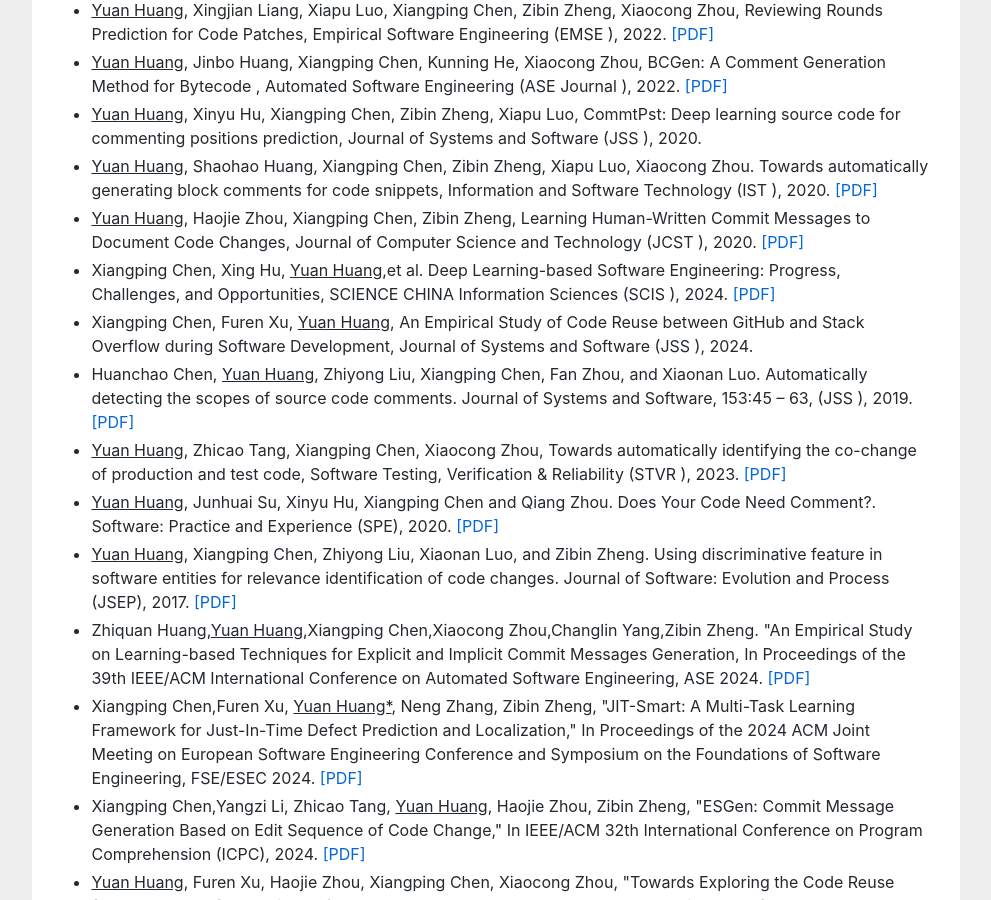
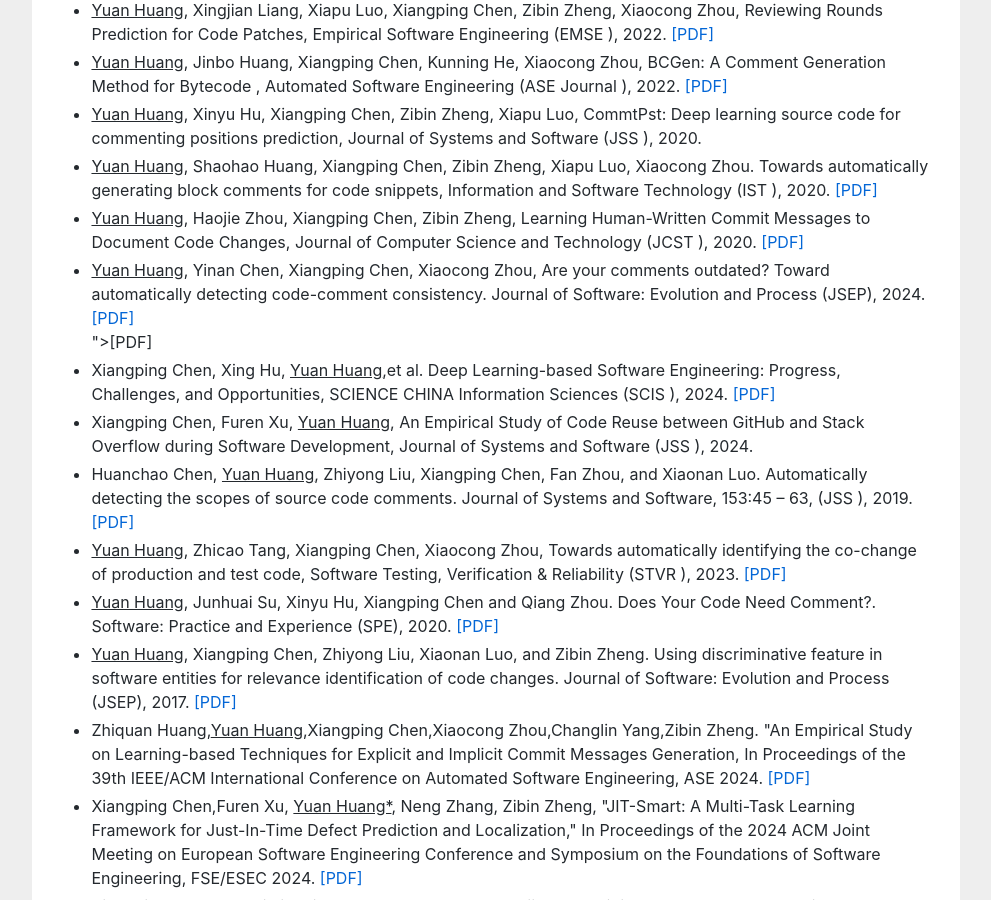
Before and after one commit to huangyuan-hy/huangyuan-hy.github.io, a Jekyll site: the page index.html, which Jekyll copies as it is, in a window 1280 px wide and 900 px high, scrolled down 2399 px. Shown: the whole window, without its empty margins (144-1135 px from the left). Built offline with Jekyll 4.4.1, drawn with Linux system fonts in a browser that asks for light colours.

Commit message:
Update index.html

```diff
--- a/index.html
+++ b/index.html
@@ -156,6 +156,7 @@ empirical study to learn how programmers reuse code on <a href="https://stackove
 <li><u>Yuan Huang</u>, Xinyu Hu, Xiangping Chen, Zibin Zheng, Xiapu Luo, CommtPst: Deep learning source code for commenting positions prediction, Journal of Systems and Software (JSS <a href="" style="color:red;"> </a>), 2020.</li>
 <li><u>Yuan Huang</u>, Shaohao Huang, Xiangping Chen, Zibin Zheng, Xiapu Luo, Xiaocong Zhou. Towards automatically generating block comments for code snippets, Information and Software Technology (IST <a href="" style="color:red;"> </a>), 2020. <a href="https://www.sciencedirect.com/science/article/abs/pii/S0950584920301427">[PDF]</a></li>
 <li><u>Yuan Huang</u>, Haojie Zhou, Xiangping Chen, Zibin Zheng, Learning Human-Written Commit Messages to Document Code Changes, Journal of Computer Science and Technology (JCST <a href="" style="color:red;">  </a>), 2020. <a href="https://jcst.ict.ac.cn/fileup/1000-9000/PDF/2020-6-3-0496.pdf">[PDF]</a></li>
+<li><u>Yuan Huang</u>, Yinan Chen, Xiangping Chen, Xiaocong Zhou, Are your comments outdated? Toward automatically detecting code-comment consistency. Journal of Software: Evolution and Process (JSEP), 2024. <a href="Journal of Software: Evolution and Process (JSEP), 2017. <a href="https://onlinelibrary.wiley.com/doi/abs/10.1002/smr.1859">[PDF]</a></li>">[PDF]</a></li>
 <li>Xiangping Chen, Xing Hu,  <u>Yuan Huang</u>,et al. Deep Learning-based Software Engineering: Progress, Challenges, and Opportunities, SCIENCE CHINA Information Sciences (SCIS <a href=""></a>), 2024. <a href="https://www.sciengine.com/SCIS/doi/10.1007/s11432-023-4127-5;JSESSIONID=c3f1716d-aed7-47a3-b5a5-5844186c6769">[PDF]</a></li>
 <li>Xiangping Chen, Furen Xu, <u>Yuan Huang</u>, An Empirical Study of Code Reuse between GitHub and Stack Overflow during Software Development, Journal of Systems and Software (JSS <a href="" style="color:red;">  </a>), 2024.</li>
 <li>Huanchao Chen, <u>Yuan Huang</u>, Zhiyong Liu, Xiangping Chen, Fan Zhou, and Xiaonan Luo. Automatically detecting the scopes of source code comments. Journal of Systems and Software, 153:45 – 63, (JSS <a href="" style="color:red;">  </a>), 2019. <a href="https://www.sciencedirect.com/science/article/pii/S016412121930055X">[PDF]</a></li>
```
